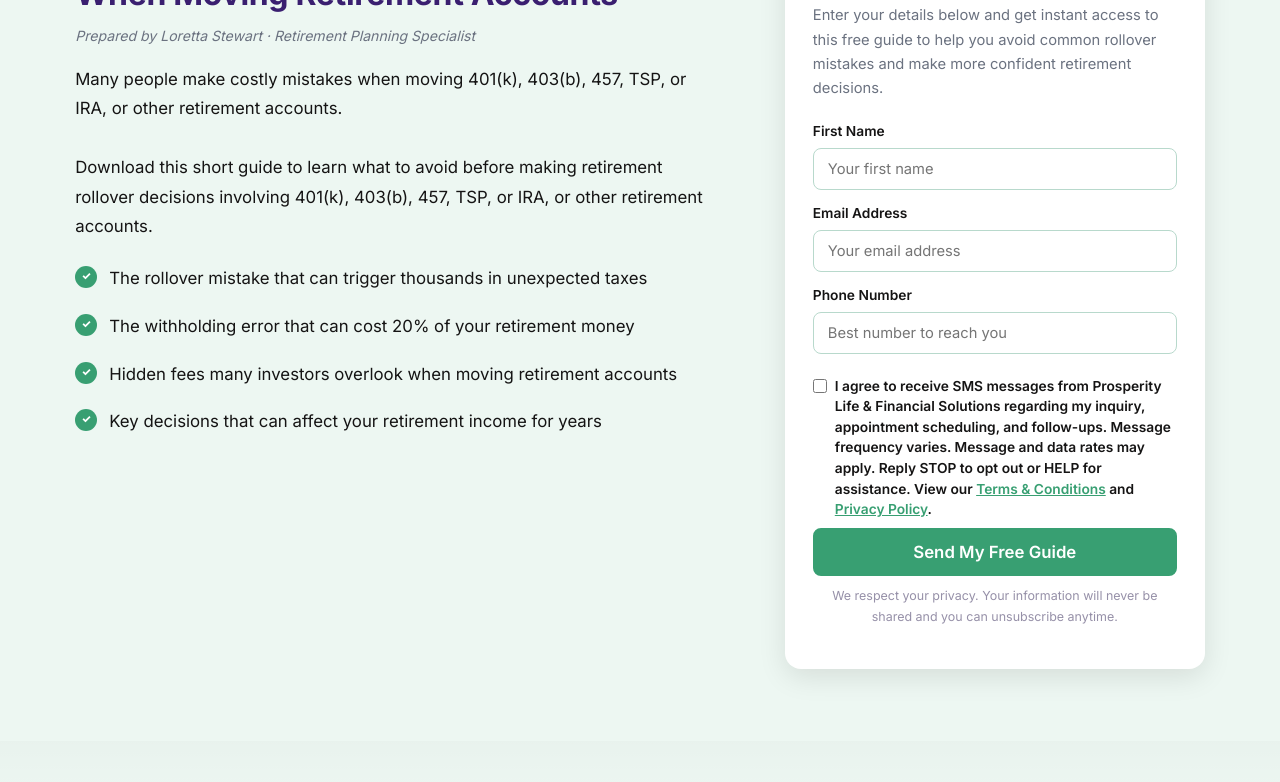
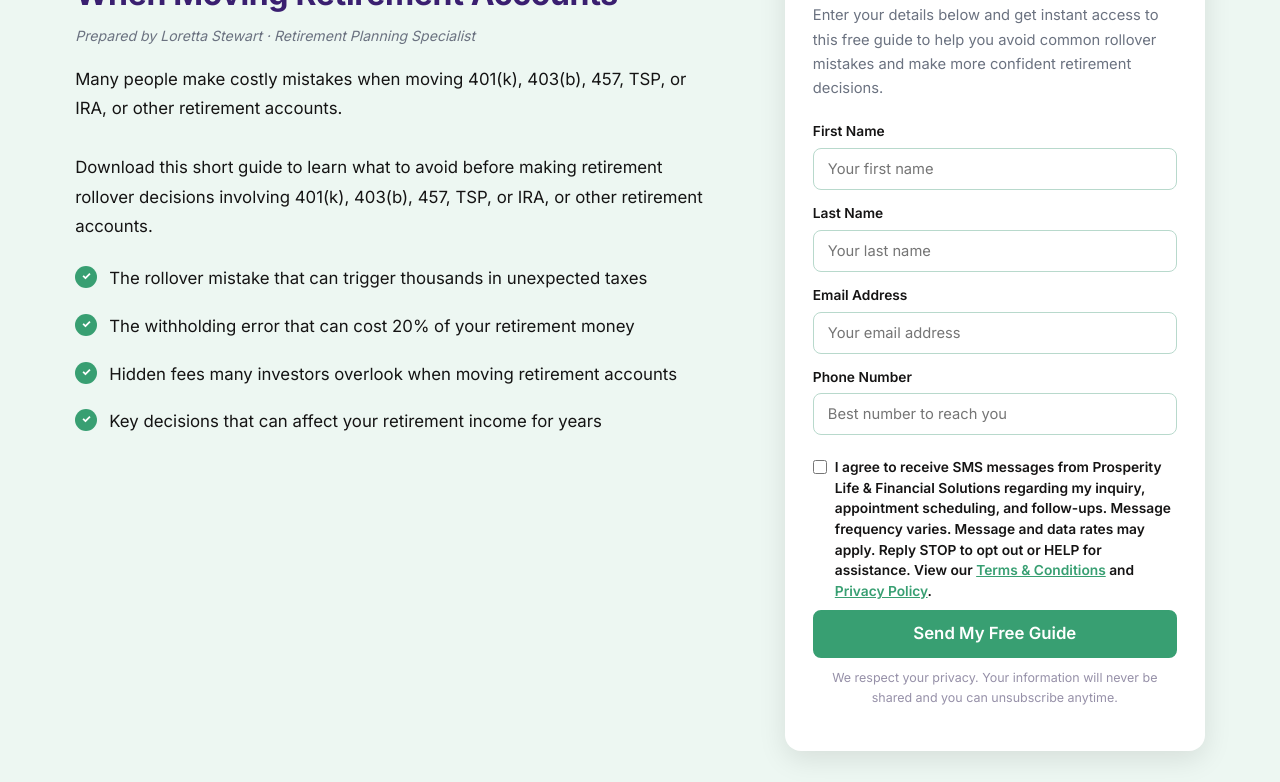
Before and after one commit to prosperitylfs/prosperity-website, a plain HTML site: page index.html in a window 1280 px wide. Shown: the part 5038-5820 px from the top of the page. Drawn offline with nearby package versions, Linux system fonts and the light colour scheme.

Commit message:
feat: add last name field and connect homepage form to MailerLite

```diff
--- a/index.html
+++ b/index.html
@@ -376,14 +376,16 @@
           <div class="guide-form-wrap">
             <h3 class="guide-form-title">13 Costly Mistakes to Avoid When Rolling Over Your 401(k), 403(b), or TSP</h3>
             <p class="guide-form-sub">Enter your details below and get instant access to this free guide to help you avoid common rollover mistakes and make more confident retirement decisions.</p>
-            <form id="guide-form-home" class="book-form" aria-label="Download retirement guide">
+            <form id="guide-form-home" class="book-form" aria-label="Download retirement guide" action="https://assets.mailerlite.com/jsonp/231548/forms/2231548/subscribe" method="post" target="_blank">
               <label for="guide-fname">First Name</label>
-              <input id="guide-fname" name="first_name" placeholder="Your first name" required>
+              <input id="guide-fname" name="fields[first_name]" type="text" placeholder="Your first name" required>
+              <label for="guide-lname">Last Name</label>
+              <input id="guide-lname" name="fields[last_name]" type="text" placeholder="Your last name" required>
               <label for="guide-email">Email Address</label>
-              <input id="guide-email" name="email" type="email" placeholder="Your email address" required autocomplete="email" data-email-err="guide-email-err">
+              <input id="guide-email" name="fields[email]" type="email" placeholder="Your email address" required autocomplete="email" data-email-err="guide-email-err">
               <p class="form-error-message" id="guide-email-err" style="display:none;"></p>
               <label for="guide-phone">Phone Number</label>
-              <input id="guide-phone" name="phone" type="tel" placeholder="Best number to reach you" required>
+              <input id="guide-phone" name="fields[phone]" type="tel" placeholder="Best number to reach you" required pattern="[0-9]{10}">
               <div class="form-consent" style="margin-top:4px; margin-bottom:8px;">
                 <label class="sms-consent">
                   <input type="checkbox" required>
```
